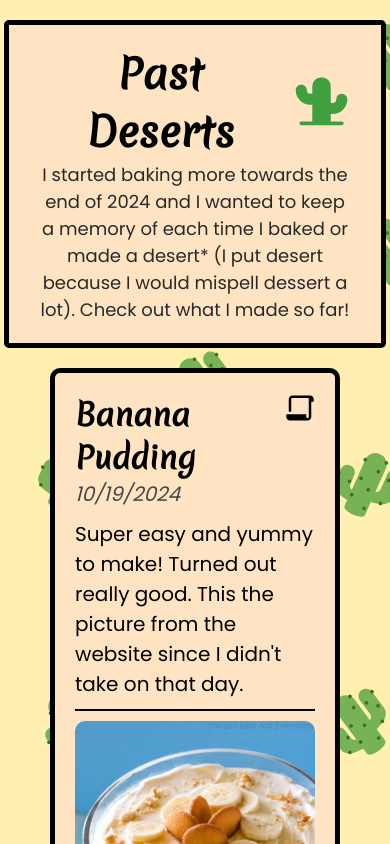
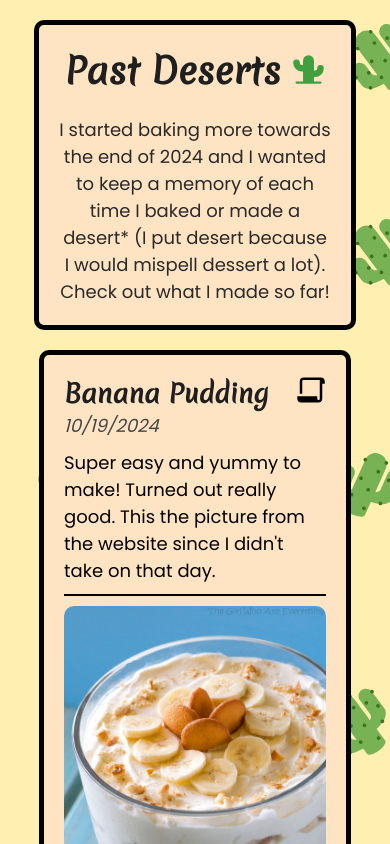
Before and after one commit to pauleenaphan/past-deserts, a React (Vite) app: page / in a window 390 px wide. Shown: the top 844 px of the page. Built offline with nearby package versions, Linux system fonts and the light colour scheme.

Commit message:
made header and body the same width

```diff
--- a/src/styles/Home.css
+++ b/src/styles/Home.css
@@ -13,17 +13,18 @@
 .homePage header{
     text-align: center;
     font-size: 30px;
-    padding: 20px 30px;
     background-color: bisque;
     width: 80%;
+    max-width: 1620px;
     margin: 0 auto;
     border: 5px solid;
-    border-radius: 5px;
+    border-radius: 10px;
 }
 
 .homePage header h1{
-    color: black;
+    color: rgb(31, 31, 31);
     font-family: var(--headingFont);
+    padding-top: 20px;
 }
 
 .homePage .titleIcon{
@@ -31,11 +32,11 @@
     align-items: center;
     justify-content: center;
     gap: 10px;
-
 }
 
 .cactusIcon{
     font-size: 60px;
+    margin-top: 20px;
     color: rgb(64, 160, 64);
 }
 
@@ -43,33 +44,24 @@
     color: rgb(41, 41, 41);
     font-family: var(--bodyFont);
     font-size: 25px;
+    padding: 20px;
 }
 
 .allMemoriesContainer{
     display: flex;
-    padding: 20px 50px 50px;
+    padding: 20px 0px;
     gap: 20px;
+    width: 80%;
+    max-width: 1620px;
+    margin: 0 auto;
     flex-wrap: wrap;
-    justify-content: center;
-}
-
-/* Width for phones */
-@media (max-width: 800px) {
-    .memoryContainer {
-        width: 100% !important;
-    }
-    .homePage header{
-        font-size: 20px;
-    }
-    .homePage header p{
-        font-size: 18px;
-    }
+    justify-content: space-between;
 }
 
 .memoryContainer{
     padding: 20px;
     border-radius: 10px;
-    width: 26%;
+    width: 28%;
     background-color: bisque;
     border: 5px solid;
     height: fit-content;
@@ -80,6 +72,10 @@
     justify-content: space-between;
     font-size: 20px;
     font-family: var(--headingFont);
+}
+
+.recipeTitleLink h2{
+    color: rgb(31, 31, 31);
 }
 
 #linkIcon{
@@ -104,7 +100,7 @@
 }
 
 img{
-    width: 100% !important;
+    width: 100%;
     border-radius: 10px;
 }
 
@@ -113,6 +109,37 @@ img{
     margin: 10px 0px;
 }
 
-.formImg{
-    width: 50% !important;
+/* Width for phones */
+@media (max-width: 500px) {
+    .memoryContainer{
+        width: 100%;
+    }
+
+    .homePage h1{
+        font-size: 35px;
+    }
+
+    .cactusIcon{
+        font-size: 35px;
+    }
+
+    .homePage header p{
+        font-size: 18px;
+    }
+
+    .homePage h2{
+        font-size: 25px;
+    }
+
+    .memoryDate{
+        font-size: 18px;
+    }
+
+    .memoryNotes{
+        font-size: 18px;
+    }
+
+    img{
+        width: 100%;
+    }
 }
```
